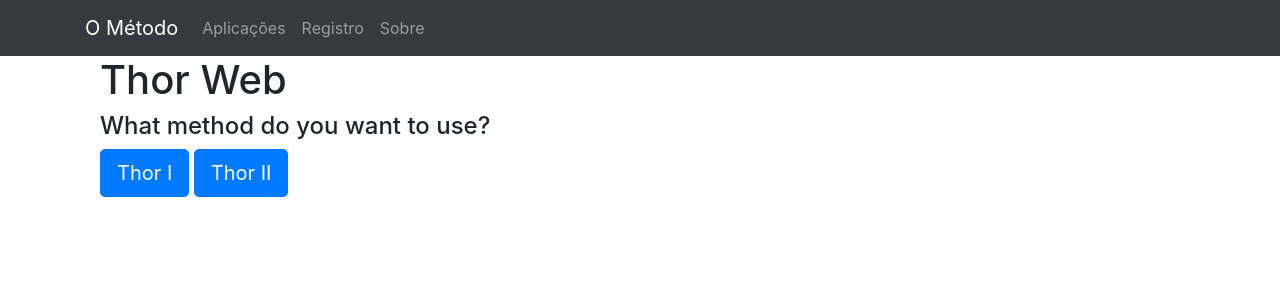
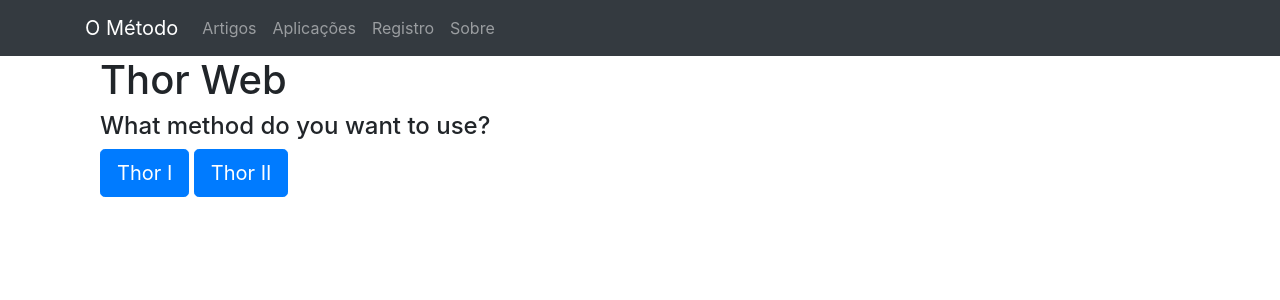
Before and after one commit to iamgilvan/thor-web, a Flask app: page / in a window 1280 px wide. Shown: the top 300 px of the page. Run offline with Flask 2, Linux system fonts and the light colour scheme; some libraries are stand-ins or nearby versions.

Commit message:
Added new tab

```diff
--- a/templates/template.html
+++ b/templates/template.html
@@ -31,9 +31,9 @@
       </button>
       <div class="collapse navbar-collapse" id="navbarNav">
         <ul class="navbar-nav">
-          <!-- <li class="nav-item">
-            <a class="nav-link" href="maintenance">O Método</a>
-          </li> -->
+          <li class="nav-item">
+            <a class="nav-link" href="maintenance">Artigos</a>
+          </li>
           <li class="nav-item">
             <a class="nav-link" href="maintenance">Aplicações</a>
           </li>
```
